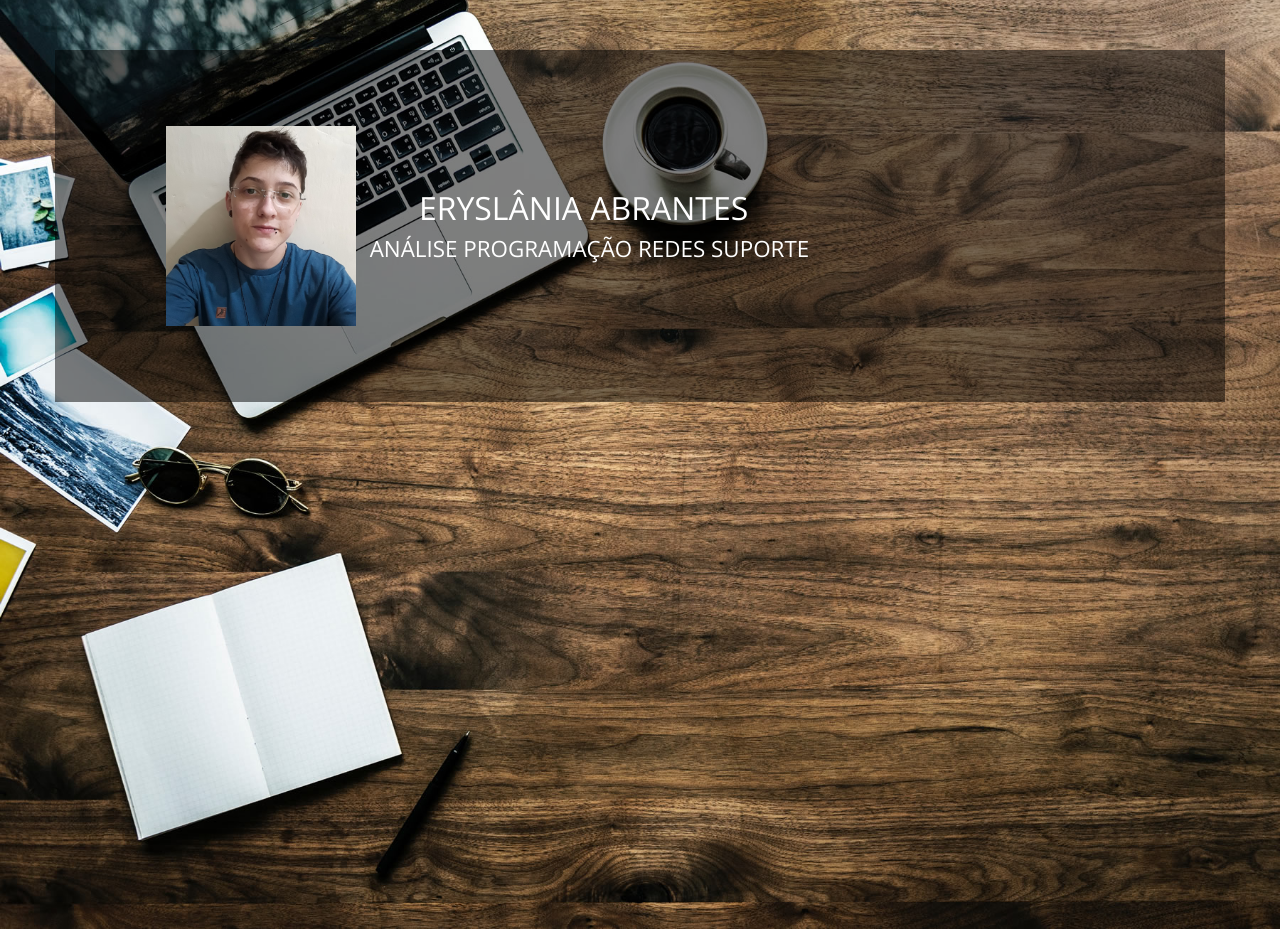
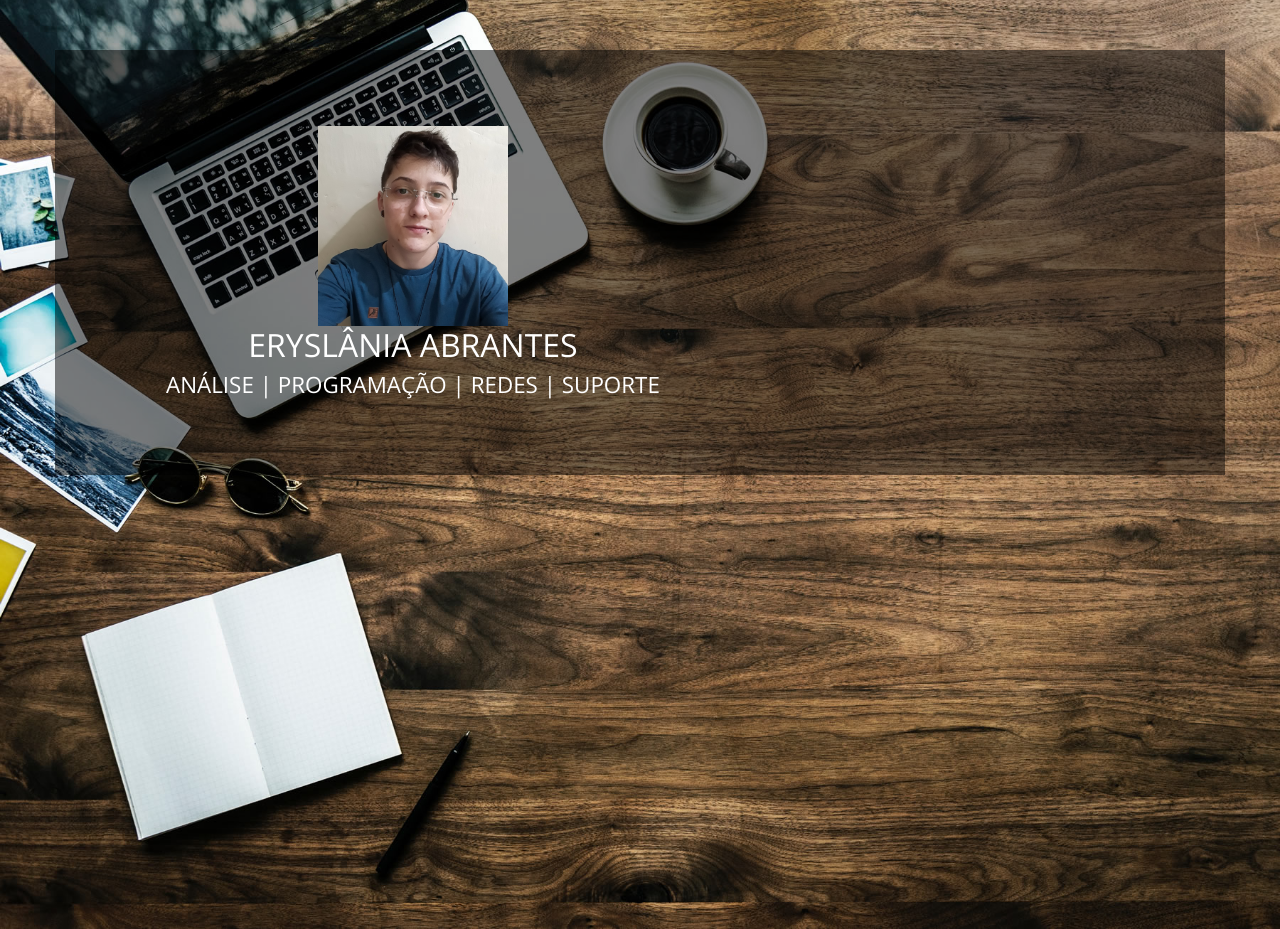
Before and after one commit to Lanny-Abrantes/eryslania.github.io, a plain HTML site: page index.html in a window 1280 px wide. Shown: the top 929 px of the page. Drawn offline with nearby package versions, Linux system fonts and the light colour scheme.

Commit message:
Update index.html

```diff
--- a/index.html
+++ b/index.html
@@ -29,10 +29,9 @@ https://templatemo.com/tm-530-mini-profile
                   <tr>
                      <td>
                         <img class="perfil" src="img/eu.jpg" width="190" height="200"/>
-                     </td>
-                     <td>
+
                         <h2 class="tm-brand-name">ERYSLÂNIA ABRANTES</h2>
-                        <h2 class="tm-brand-description mb-0"> &nbsp;&nbsp;ANÁLISE PROGRAMAÇÃO REDES SUPORTE </h2>
+                        <h2 class="tm-brand-description mb-0">ANÁLISE | PROGRAMAÇÃO | REDES | SUPORTE </h2>
                      </td>
                   </tr>
                 </table>
```
